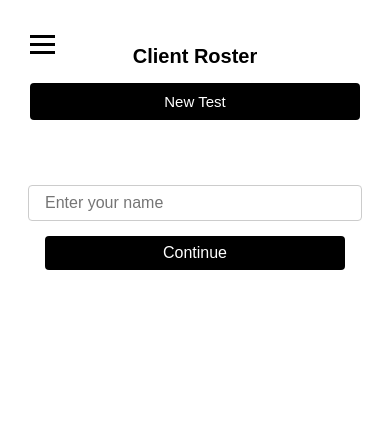
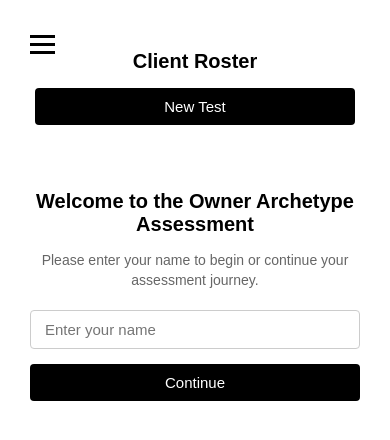
Before and after one commit to ImprovedBear/Archer, a website: page archer.html in a window 390 px wide. Drawn offline with Linux system fonts and the light colour scheme.

Commit message:
Comprehensive responsive design improvements

```diff
--- a/archer.html
+++ b/archer.html
@@ -493,40 +493,45 @@
         }
         .client-welcome {
             text-align: center;
-            margin: 40px 0;
-            display: none;
-        }
-        .client-mode .client-welcome {
+            margin: 40px 20px;  /* Add horizontal margin */
             display: block;
+        }
+        .client-welcome h2 {
+            font-size: 24px;
+            margin-bottom: 15px;
+        }
+        .client-welcome p {
+            color: #666;
+            line-height: 1.4;
+            margin: 0 auto;
+            max-width: 400px;  /* Limit text width for readability */
         }
         .client-name-input {
             text-align: center;
-            margin: 20px 0 40px;
+            margin: 20px;
             display: block;
         }
-        .client-mode .client-name-input {
-            display: block;
-        }
         .client-name-input input {
-            padding: 8px 16px;
+            padding: 12px 16px;
             font-size: 16px;
             border: 1px solid #ccc;
             border-radius: 4px;
-            width: 300px;
-            margin-bottom: 15px;  /* Add space between input and button */
+            width: 100%;
+            max-width: 300px;
+            margin-bottom: 15px;
+            box-sizing: border-box;
         }
         .client-name-input button {
-            padding: 8px 16px;
+            padding: 12px 16px;
             font-size: 16px;
             background: #000;
             color: white;
             border: none;
             border-radius: 4px;
             cursor: pointer;
-            width: 300px;  /* Match input width for better mobile alignment */
-        }
-        .client-name-input button:hover {
-            background: #333;
+            width: 100%;
+            max-width: 300px;
+            box-sizing: border-box;
         }
         .assessment-area {
             display: none;
@@ -536,7 +541,7 @@
         }
         @media (max-width: 600px) {
             body {
-                padding: 10px;
+                padding: 15px;
                 font-size: 14px;
             }
             .roster-content {
@@ -617,6 +622,40 @@
             #resultView > div {
                 margin: 0;
                 padding: 15px 0;
+            }
+            .client-welcome {
+                margin: 20px 15px;
+            }
+            .client-welcome h2 {
+                font-size: 22px;
+            }
+            .client-name-input {
+                margin: 15px;
+            }
+            .client-name-input input,
+            .client-name-input button {
+                font-size: 15px;
+                padding: 10px 14px;
+            }
+        }
+        @media (max-width: 400px) {
+            .client-welcome h2 {
+                font-size: 20px;
+            }
+            .client-welcome p {
+                font-size: 14px;
+            }
+            .client-name-input input,
+            .client-name-input button {
+                max-width: 100%;  /* Full width on very small screens */
+            }
+        }
+        @media (min-width: 601px) {
+            .client-welcome {
+                margin: 60px 20px;
+            }
+            .client-welcome h2 {
+                font-size: 28px;
             }
         }
         /* Client-admin mode styles */
```
